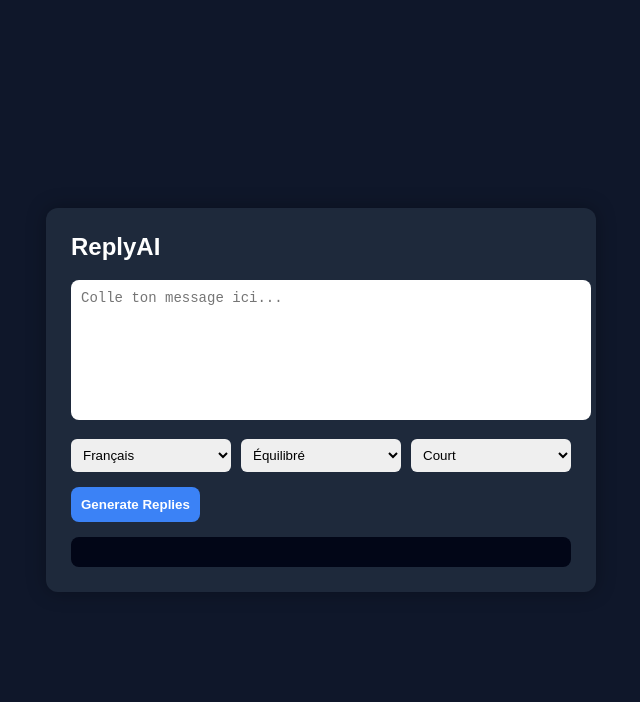
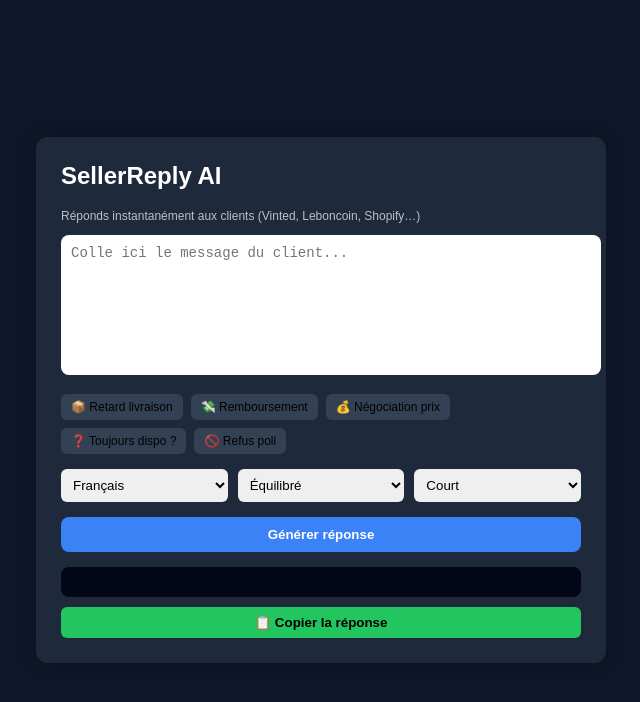
Before and after one commit to pppmrk0301-art/reply-ai, a website: page index.html in a window 1280 px wide. Shown: the whole page, without its empty margins (319-959 px from the left). Drawn offline with Linux system fonts and the light colour scheme.

Commit message:
Update index.html

```diff
--- a/index.html
+++ b/index.html
@@ -2,7 +2,8 @@
 <html lang="fr">
 <head>
   <meta charset="UTF-8">
-  <title>ReplyAI</title>
+  <title>SellerReply AI</title>
+
   <style>
     body {
       font-family: Arial, sans-serif;
@@ -19,8 +20,12 @@
       background: #1e293b;
       padding: 25px;
       border-radius: 12px;
-      width: 500px;
+      width: 520px;
       box-shadow: 0 0 20px rgba(0,0,0,0.3);
+    }
+
+    h2 {
+      margin-top: 0;
     }
 
     textarea {
@@ -32,6 +37,26 @@
       margin-bottom: 15px;
       resize: none;
       font-size: 14px;
+    }
+
+    .templates {
+      display: flex;
+      flex-wrap: wrap;
+      gap: 8px;
+      margin-bottom: 15px;
+    }
+
+    .templates button {
+      background: #334155;
+      border: none;
+      padding: 6px 10px;
+      border-radius: 6px;
+      cursor: pointer;
+      font-size: 12px;
+    }
+
+    .templates button:hover {
+      background: #475569;
     }
 
     .row {
@@ -47,7 +72,7 @@
       border: none;
     }
 
-    button {
+    .main-btn {
       background: #3b82f6;
       border: none;
       padding: 10px;
@@ -55,9 +80,10 @@
       color: white;
       cursor: pointer;
       font-weight: bold;
+      width: 100%;
     }
 
-    button:hover {
+    .main-btn:hover {
       background: #2563eb;
     }
 
@@ -69,17 +95,42 @@
       white-space: pre-line;
     }
 
-    h2 {
-      margin-top: 0;
+    .copy-btn {
+      margin-top: 10px;
+      background: #22c55e;
+      border: none;
+      padding: 8px;
+      border-radius: 6px;
+      cursor: pointer;
+      width: 100%;
+      font-weight: bold;
+    }
+
+    .copy-btn:hover {
+      background: #16a34a;
     }
   </style>
 </head>
 
 <body>
+
 <div class="container">
-    <h2>ReplyAI</h2>
 
-    <textarea id="message" placeholder="Colle ton message ici..."></textarea>
+  <h2>SellerReply AI</h2>
+  <p style="font-size:12px;opacity:0.7;">
+    Réponds instantanément aux clients (Vinted, Leboncoin, Shopify…)
+  </p>
+
+  <textarea id="message" placeholder="Colle ici le message du client..."></textarea>
+
+  <!-- 🔥 TEMPLATES -->
+  <div class="templates">
+    <button onclick="setTemplate('delivery')">📦 Retard livraison</button>
+    <button onclick="setTemplate('refund')">💸 Remboursement</button>
+    <button onclick="setTemplate('price')">💰 Négociation prix</button>
+    <button onclick="setTemplate('available')">❓ Toujours dispo ?</button>
+    <button onclick="setTemplate('refuse')">🚫 Refus poli</button>
+  </div>
 
   <div class="row">
     <select id="language">
@@ -101,12 +152,28 @@
     </select>
   </div>
 
-    <button onclick="generate()">Generate Replies</button>
+  <button class="main-btn" onclick="generate()">Générer réponse</button>
 
   <div class="output" id="output"></div>
+
+  <button class="copy-btn" onclick="copyText()">📋 Copier la réponse</button>
+
 </div>
 
 <script>
+
+function setTemplate(type) {
+  const templates = {
+    delivery: "Bonjour, je n’ai toujours pas reçu ma commande, pouvez-vous vérifier ?",
+    refund: "Bonjour, je souhaite un remboursement, merci de m’indiquer la procédure.",
+    price: "Bonjour, est-ce que vous acceptez un prix plus bas ?",
+    available: "Bonjour, l’article est-il toujours disponible ?",
+    refuse: "Bonjour, je ne peux pas accepter cette offre, merci de votre compréhension."
+  };
+
+  document.getElementById("message").value = templates[type];
+}
+
 async function generate() {
   const message = document.getElementById("message").value;
   const language = document.getElementById("language").value;
@@ -148,6 +215,14 @@
     console.error(err);
   }
 }
+
+function copyText() {
+  const text = document.getElementById("output").innerText;
+  navigator.clipboard.writeText(text);
+  alert("Copié !");
+}
+
 </script>
+
 </body>
 </html>
```
Lines whose indentation alone changed are shown as unchanged.
